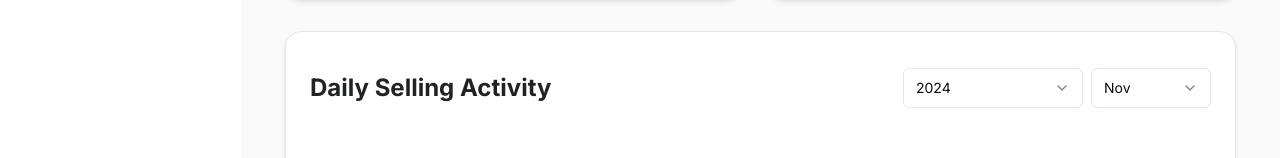
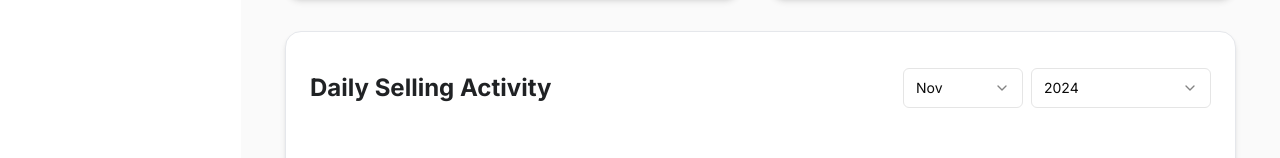
Before and after one commit to markhadi/blanksys-pos, a React (Vite) app: page /dashboard in a window 1280 px wide. Shown: the part 531-689 px from the top of the page. Built offline with nearby package versions, Linux system fonts and the light colour scheme; sample sign-in values are in the browser's storage.

Commit message:
fix: adjust month and year selector position in BaseChart

```diff
--- a/src/components/dashboard/BaseChart.tsx
+++ b/src/components/dashboard/BaseChart.tsx
@@ -33,11 +33,6 @@ export const BaseChart = ({
             {title}
           </CardTitle>
           <div className="flex gap-2">
-            <YearSelector
-              years={availableYears}
-              selectedYear={year}
-              onYearChange={onYearChange}
-            />
             {showMonthSelector && onMonthChange && month !== undefined && (
               <MonthSelector
                 months={availableMonths}
@@ -45,6 +40,11 @@ export const BaseChart = ({
                 onMonthChange={onMonthChange}
               />
             )}
+            <YearSelector
+              years={availableYears}
+              selectedYear={year}
+              onYearChange={onYearChange}
+            />
           </div>
         </div>
       </CardHeader>
```
